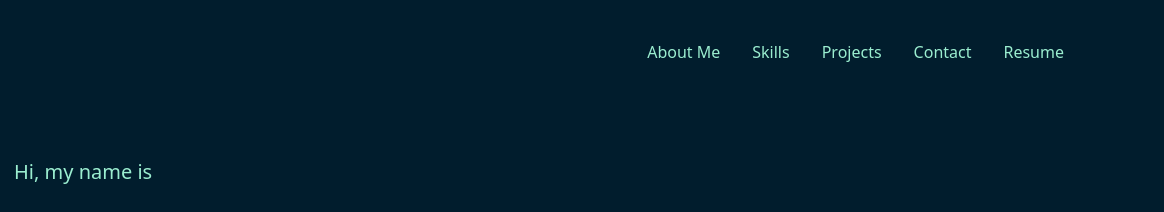
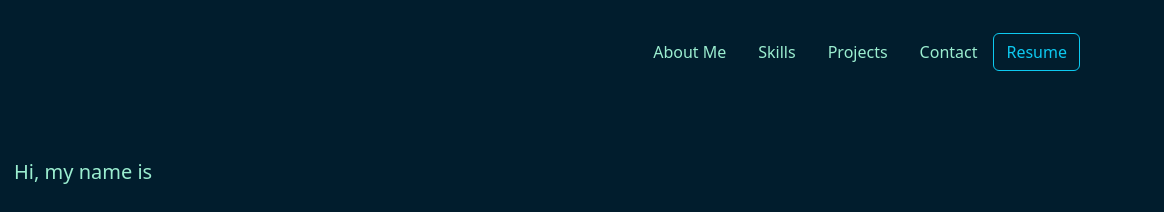
Before and after one commit to Zuly-Htet/portfolio_zulyhtet, a website: page index.html in a window 1280 px wide. Shown: the top 212 px of the page, 116-1280 px from the left. Drawn offline with nearby package versions, Linux system fonts and the light colour scheme.

Commit message:
nav link

```diff
--- a/index.html
+++ b/index.html
@@ -41,7 +41,7 @@
                         </div>
 
                         <div class="modal-body">
-                            <li><a href="#about">About Me</a></li>
+                            <li><a href="#about" >About Me</a></li>
                             <li><a href="#skills">Skills</a></li>
                             <li><a href="#projects">Projects</a></li>
                             <li><a href="#contact">Contact</a></li>
@@ -57,7 +57,7 @@
                 <li class="nav-item"><a href="#skills" class="nav-link" data-aos="fade-down" data-aos-delay="400">Skills</a></li>
                 <li class="nav-item"><a href="#projects" class="nav-link" data-aos="fade-down" data-aos-delay="500">Projects</a></li>
                 <li class="nav-item"><a href="#contact" class="nav-link" data-aos="fade-down" data-aos-delay="600">Contact</a></li>
-                <li class="nav-item"><a href="https://drive.google.com/file/d/1mOVGtG1H9Pbt3sbxHDOy83VyrDUfTO_k/view?usp=sharing" class="nav-link btn btn-outline-info" data-aos="fade-down" data-aos-delay="700">Resume</a></li>
+                <li class="nav-item"><a href="https://drive.google.com/file/d/1mOVGtG1H9Pbt3sbxHDOy83VyrDUfTO_k/view?usp=sharing" class="btn btn-outline-info" data-aos="fade-down" data-aos-delay="700">Resume</a></li>
             </div>
 
 
```
